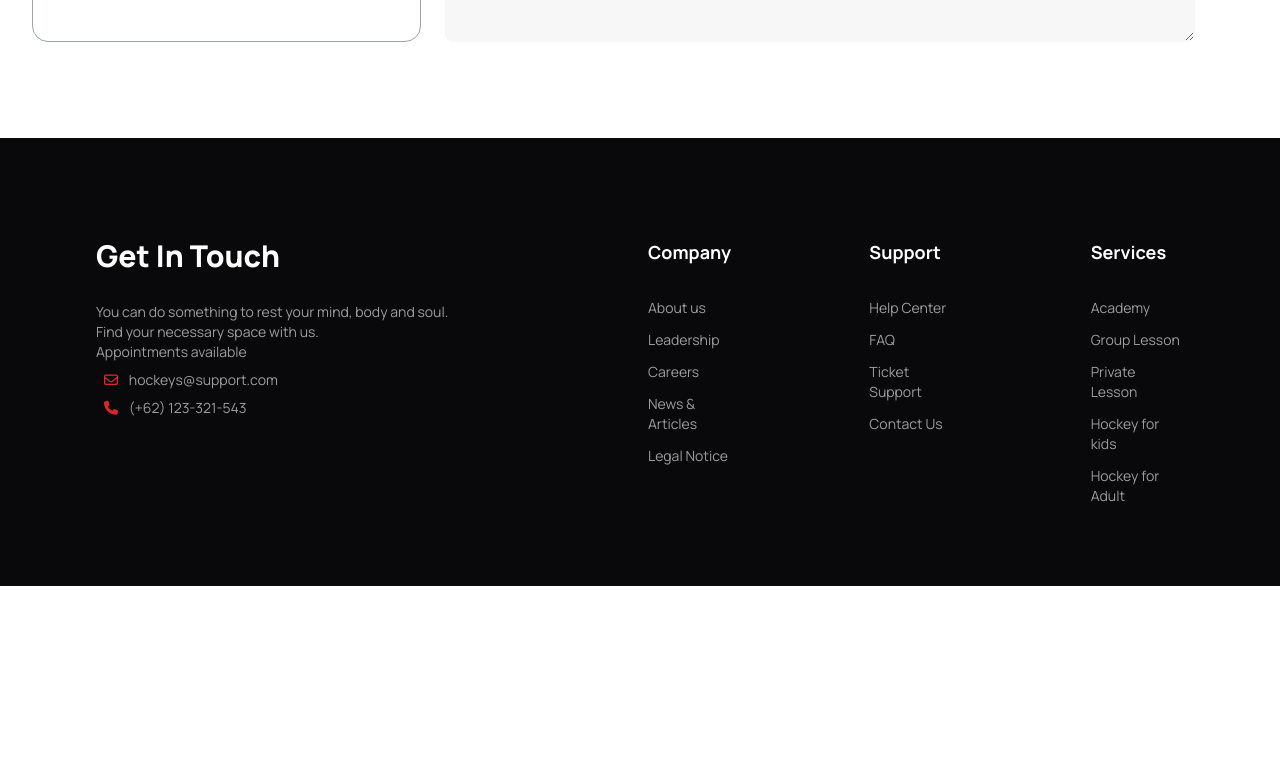
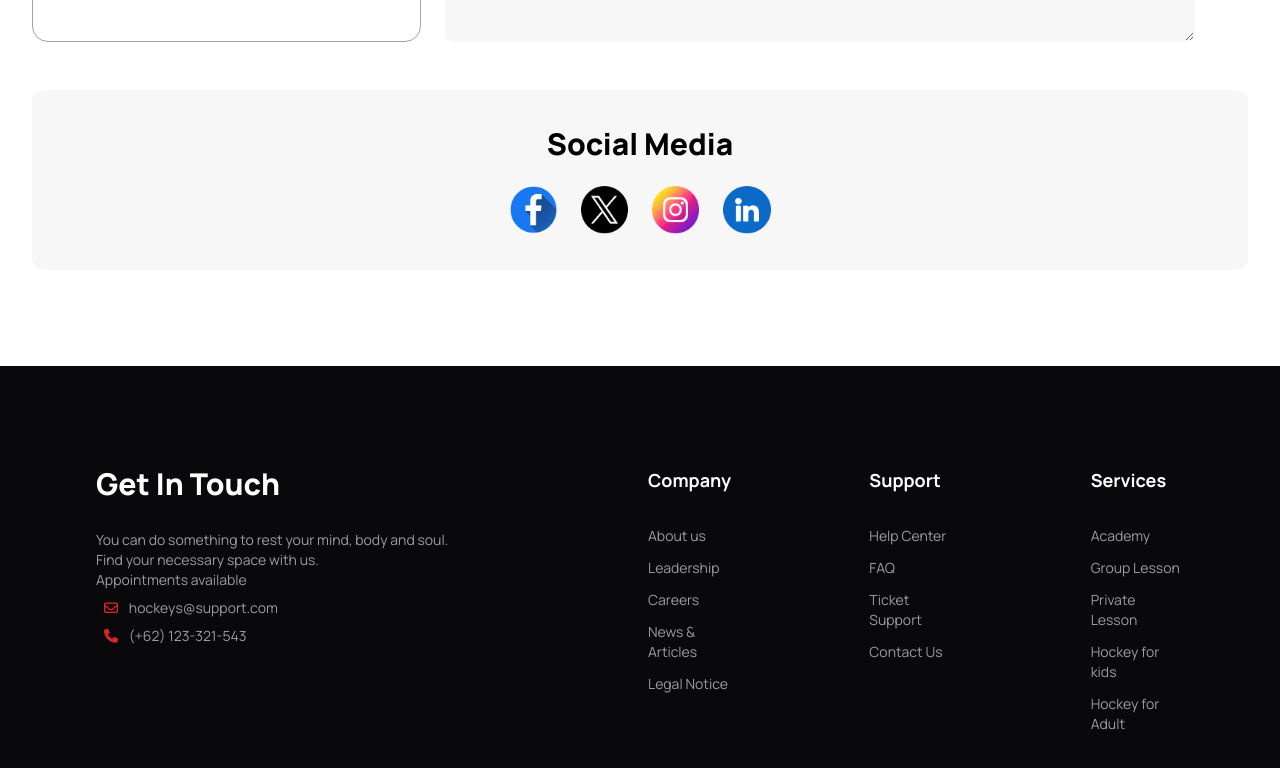
Before and after one commit to Arafat0122/b9-a3, a plain HTML site: page index.html in a window 1280 px wide. Shown: the part 3800-4568 px from the top of the page. Before the commit the page ends 4386 px from the top, so only its background shows below. Drawn offline with nearby package versions, Linux system fonts and the light colour scheme.

Commit message:
icons added

```diff
--- a/index.html
+++ b/index.html
@@ -188,16 +188,6 @@
                         welcome all new joiners and have teams for players of all ages and abilities.</p>
                 </div>
             </div>
-            <!-- <div>
-                <div class="bg-no-repeat h-[214px] lg:h-[338px] w-[325px] lg:w-[573px] mx-0 relative" style="background-image: url(Images/2.png);">
-                    <div class="hero-overlay bg-opacity-50 rounded-2xl"></div>
-                      <div class="absolute bottom-0 left-0">
-                        <h1 class=" text-white text-3xl font-bold">Junior Program</h1>
-                        <p class="text-white">Junior team is ably managed by David Barnes, who also is their travelling umpire, and are this season captained by Godfrey Nunes.</p>
-                        <button class="btn btn-primary bg-color-primary text-white border-none">Register Now!</button>
-                      </div>
-                  </div>
-            </div> -->
         </section>
         <!-- products section -->
         <section class="my-24 mx-8">
@@ -390,6 +380,15 @@
 
                 </div>
             </div>
+            <div class="mt-12 bg-[#13131808] rounded-xl p-9 space-y-6">
+                <h2 class="text-center text-black font-extrabold text-xl lg:text-3xl">Social Media</h2>
+                <div class="flex gap-6 justify-center">
+                    <img class="h-12" src="Images/Facebook.png" alt="">
+                    <img class="h-12" src="Images/Twitter.png" alt="">
+                    <img class="h-12" src="Images/Instagram.png" alt="">
+                    <img class="h-12" src="Images/Linkedin.png" alt="">
+                </div>
+            </div>
         </section>
     </main>
     <footer
```
Also changed, not shown: Images/Facebook.png (added), Images/Instagram.png (added), Images/Linkedin.png (added), Images/Twitter.png (added).
